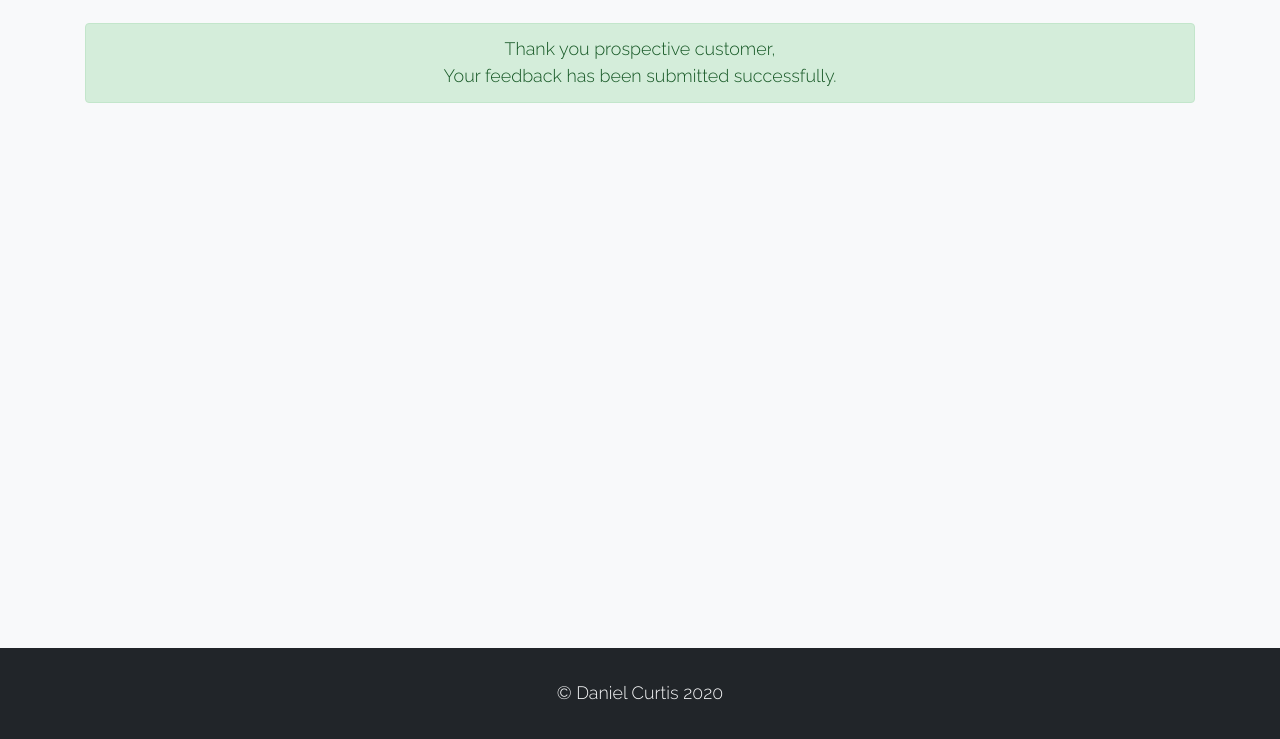
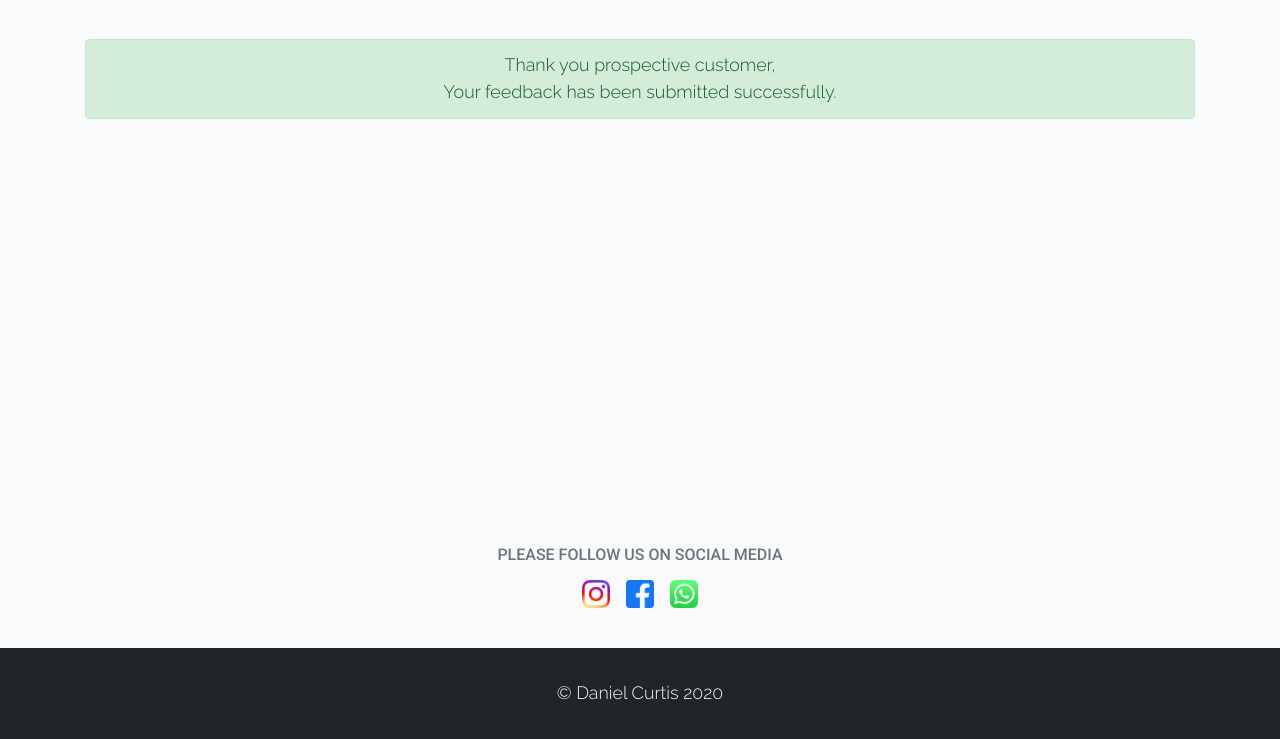
Before and after one commit to mfonism/daniel-curtis, a Django app: page /parked/submitted in a window 1280 px wide. Shown: the part 61-800 px from the top of the page. Run offline with Django 3.2, Linux system fonts and the light colour scheme; parts of the project's set-up code (start-up, migrations or seed data) failed here and were passed over; some libraries are stand-ins or nearby versions.

Commit message:
Add social media section to feedback submission page

```diff
--- a/landing/static/landing/css/submit-success.css
+++ b/landing/static/landing/css/submit-success.css
@@ -4,9 +4,16 @@ body {
 }
 
 section {
-    margin-top: 60px;
+    margin-top: 4.75rem;
 }
 
-footer {
+section.social-media {
     margin-top: auto;
+    margin-bottom: 2.5rem;
 }
+
+.social-media .icons a {
+    height: 1.75rem;
+    width: 1.75rem;
+    margin: 0.5rem 0.5rem 0;
+}
--- a/landing/templates/landing/submit-success.html
+++ b/landing/templates/landing/submit-success.html
@@ -24,4 +24,23 @@
         </div>
     </div>
 </section>
+<section class="social-media">
+    <div class="container">
+        <h6 class="text-center text-muted">Please follow us on social media</h6>
+        <div class="icons d-flex justify-content-center">
+            <a href="https://www.instagram.com/danielcurtisfashion/">
+                <img class="img-fluid" src="{% static 'icons/icon--instagram.png' %}"
+                  alt="instagram's icon">
+            </a>
+            <a href="https://web.facebook.com/Danielcurtisfashion">
+                <img class="img-fluid" src="{% static 'icons/icon--facebook.png' %}"
+                  alt="facebook's icon">
+            </a>
+            <a href="#">
+                <img class="img-fluid" src="{% static 'icons/icon--whatsapp.png' %}"
+                  alt="whatsapp's icon">
+            </a>
+        </div>
+    </div>
+</section>
 {% endblock %}
```
